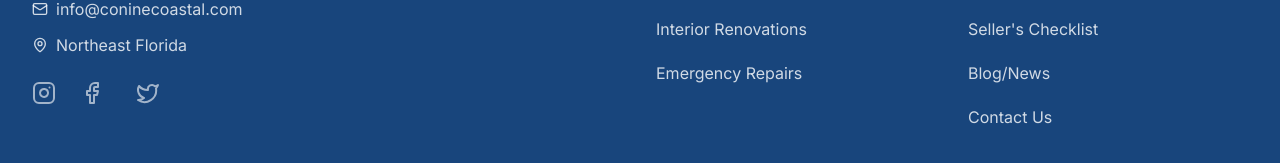
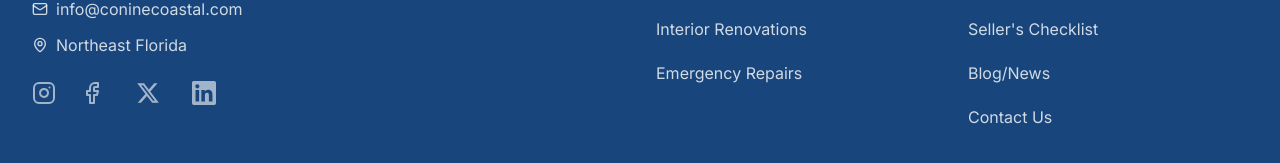
Before and after one commit to ConineCoastal/coninecoastal, a Next.js app: page / in a window 1280 px wide. Shown: the part 3835-3998 px from the top of the page. Built offline with nearby package versions, Linux system fonts and the light colour scheme.

Commit message:
feat: add LinkedIn logo to footer
Create LinkedIn icon component and update footer layout

Co-authored-by: null <222098589+ConineCoastal@users.noreply.github.com>

```diff
--- a/components/footer.tsx
+++ b/components/footer.tsx
@@ -1,5 +1,7 @@
 import Link from "next/link"
-import { Phone, Mail, MapPin, Instagram, Facebook, Twitter } from "lucide-react"
+import { Phone, Mail, MapPin, Instagram, Facebook } from "lucide-react"
+import { XLogo } from "./icons/x-logo"
+import { LinkedInLogo } from "./icons/linkedin-logo"
 
 export default function Footer() {
   return (
@@ -57,13 +59,22 @@ export default function Footer() {
                 <Facebook className="h-6 w-6" />
               </Link>
               <Link
-                href="https://www.twitter.com/coninecoastal"
+                href="https://www.x.com/coninecoastal"
                 className="text-white/60 hover:text-white transition-colors p-2 -m-2 touch-manipulation"
-                aria-label="Follow us on Twitter"
+                aria-label="Follow us on X"
                 target="_blank"
                 rel="noopener noreferrer"
               >
-                <Twitter className="h-6 w-6" />
+                <XLogo className="h-6 w-6" />
+              </Link>
+              <Link
+                href="https://www.linkedin.com/company/coninecoastal"
+                className="text-white/60 hover:text-white transition-colors p-2 -m-2 touch-manipulation"
+                aria-label="Follow us on LinkedIn"
+                target="_blank"
+                rel="noopener noreferrer"
+              >
+                <LinkedInLogo className="h-6 w-6" />
               </Link>
             </div>
           </div>
--- /dev/null
+++ b/components/icons/linkedin-logo.tsx
@@ -0,0 +1,9 @@
+import type { SVGProps } from "react"
+
+export function LinkedInLogo(props: SVGProps<SVGSVGElement>) {
+  return (
+    <svg viewBox="0 0 24 24" fill="currentColor" {...props}>
+      <path d="M20.447 20.452h-3.554v-5.569c0-1.328-.027-3.037-1.852-3.037-1.853 0-2.136 1.445-2.136 2.939v5.667H9.351V9h3.414v1.561h.046c.477-.9 1.637-1.85 3.37-1.85 3.601 0 4.267 2.37 4.267 5.455v6.286zM5.337 7.433c-1.144 0-2.063-.926-2.063-2.065 0-1.138.92-2.063 2.063-2.063 1.14 0 2.064.925 2.064 2.063 0 1.139-.925 2.065-2.064 2.065zm1.782 13.019H3.555V9h3.564v11.452zM22.225 0H1.771C.792 0 0 .774 0 1.729v20.542C0 23.227.792 24 1.771 24h20.451C23.2 24 24 23.227 24 22.271V1.729C24 .774 23.2 0 22.222 0h.003z" />
+    </svg>
+  )
+}
--- /dev/null
+++ b/components/icons/x-logo.tsx
@@ -0,0 +1,9 @@
+import type { SVGProps } from "react"
+
+export function XLogo(props: SVGProps<SVGSVGElement>) {
+  return (
+    <svg viewBox="0 0 24 24" fill="currentColor" {...props}>
+      <path d="M18.244 2.25h3.308l-7.227 8.26 8.502 11.24H16.17l-5.214-6.817L4.99 21.75H1.68l7.73-8.835L1.254 2.25H8.08l4.713 6.231zm-1.161 17.52h1.833L7.084 4.126H5.117z" />
+    </svg>
+  )
+}
```
